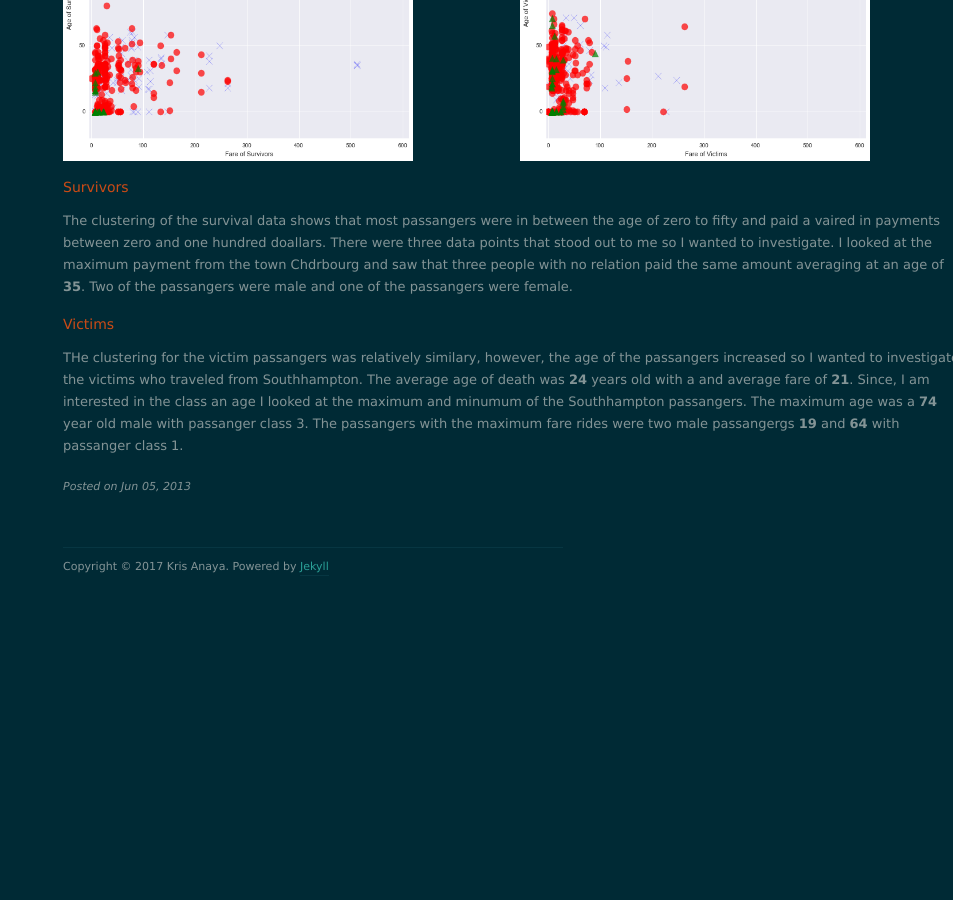
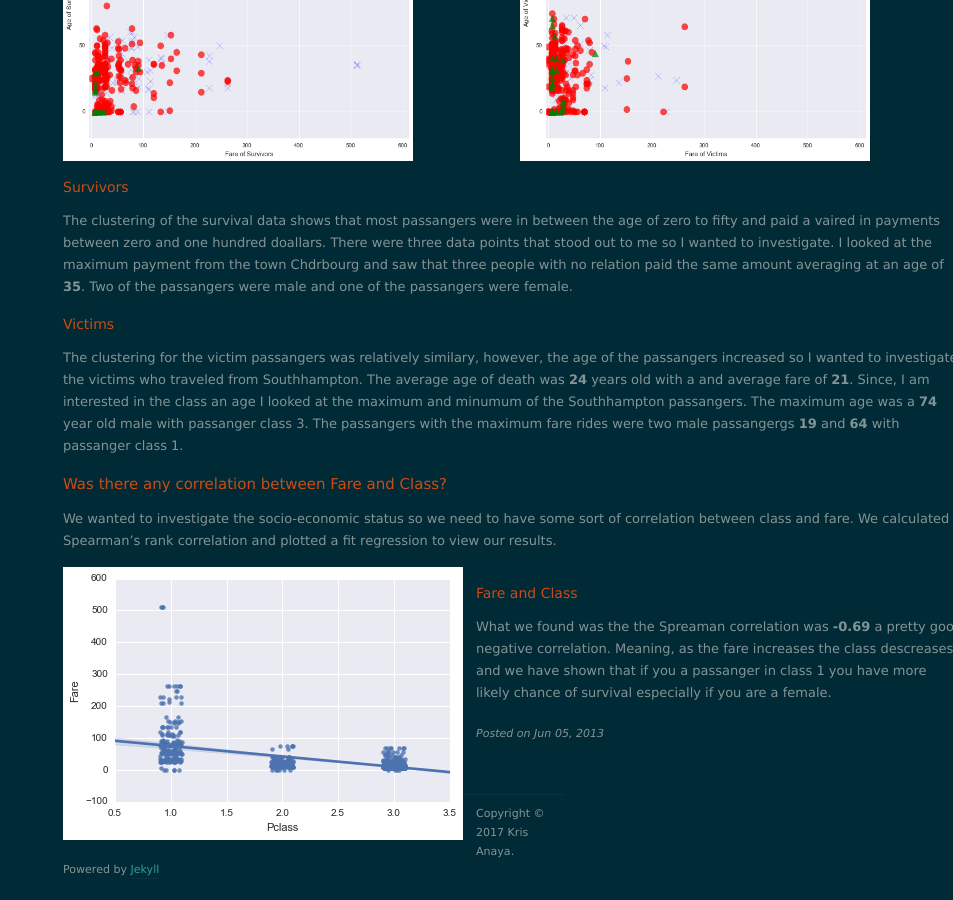
Before and after one commit to krismanaya/krismanaya.github.io, a Jekyll site: the page built from _posts/2013-06-05-welcome-to-jekyll.markdown, in a window 1280 px wide and 900 px high, scrolled down 3793 px. Shown: the whole window, without its empty margins (327-1280 px from the left). Built offline with Jekyll 4.4.1, drawn with Linux system fonts in a browser that asks for light colours; nearby versions of some CDN libraries; before the commit the page ends 4390 px from its top, so only the background shows below that.

Commit message:
calculate spearmans rank

```diff
--- a/_posts/2013-06-05-welcome-to-jekyll.markdown
+++ b/_posts/2013-06-05-welcome-to-jekyll.markdown
@@ -89,4 +89,14 @@ The clustering of the survival data shows that most passangers were in between t
 
 
 ### Victims
-THe clustering for the victim passangers was relatively similary, however, the age of the passangers increased so I wanted to investigate the victims who traveled from Southhampton. The average age of death was **24** years old with a and average fare of **21**. Since, I am interested in the class an age I looked at the maximum and minumum of the Southhampton passangers. The maximum age was a **74** year old male with passanger class 3. The passangers with the maximum fare rides were two male passangergs **19** and **64** with passanger class 1.
+The clustering for the victim passangers was relatively similary, however, the age of the passangers increased so I wanted to investigate the victims who traveled from Southhampton. The average age of death was **24** years old with a and average fare of **21**. Since, I am interested in the class an age I looked at the maximum and minumum of the Southhampton passangers. The maximum age was a **74** year old male with passanger class 3. The passangers with the maximum fare rides were two male passangergs **19** and **64** with passanger class 1.
+
+
+## Was there any correlation between Fare and Class?
+
+We wanted to investigate the socio-economic status so we need to have some sort of correlation between class and fare. We calculated Spearman's rank correlation and plotted a fit regression to view our results.
+
+<img src="/images/SRC.png" class="left"/>
+
+### Fare and Class
+What we found was the the Spreaman correlation was **-0.69** a pretty good negative correlation. Meaning, as the fare increases the class descreases and we have shown that if you a passanger in class 1 you have more likely chance of survival especially if you are a female.
```
Also changed, not shown: images/SRC.png (added).
